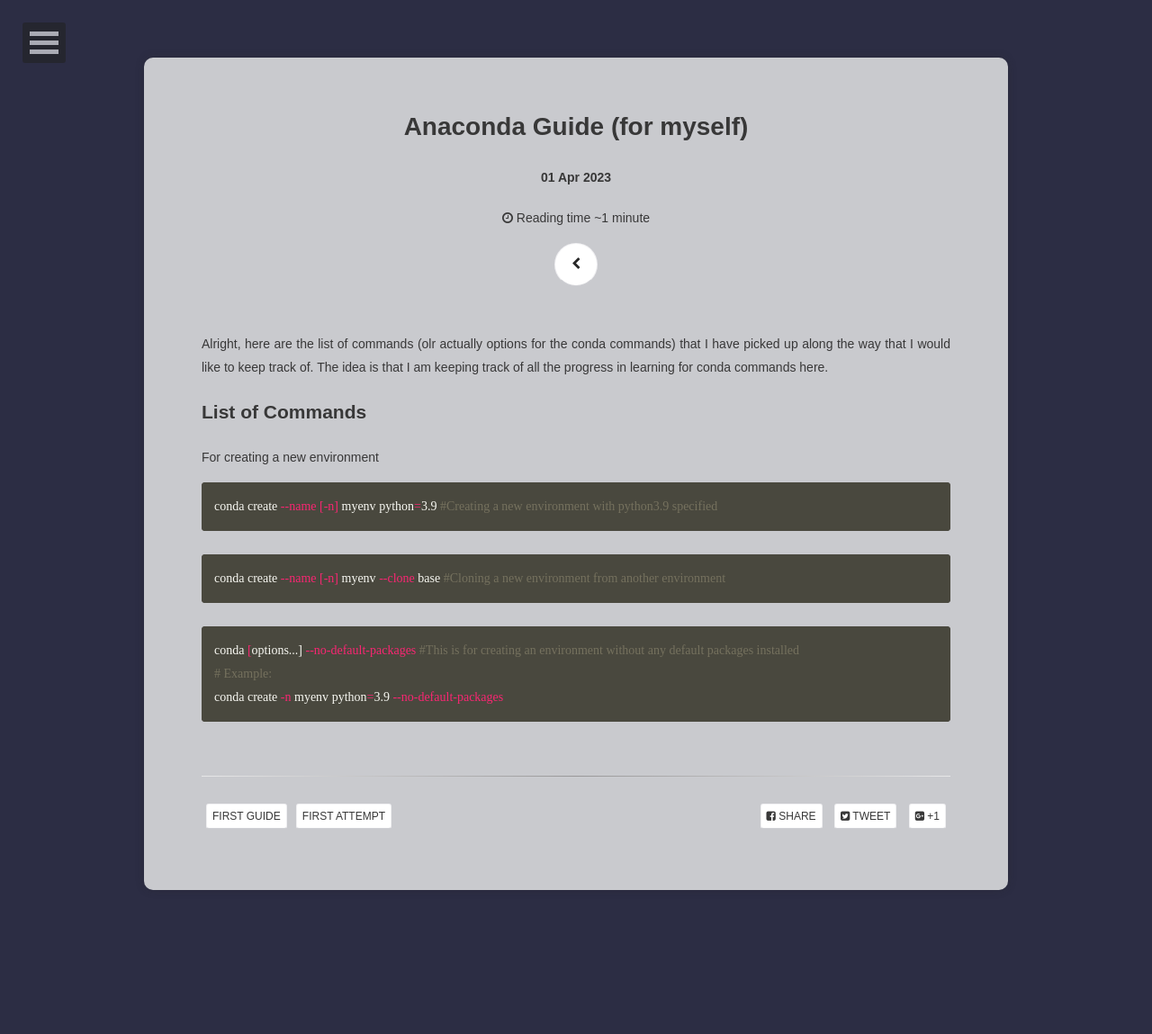
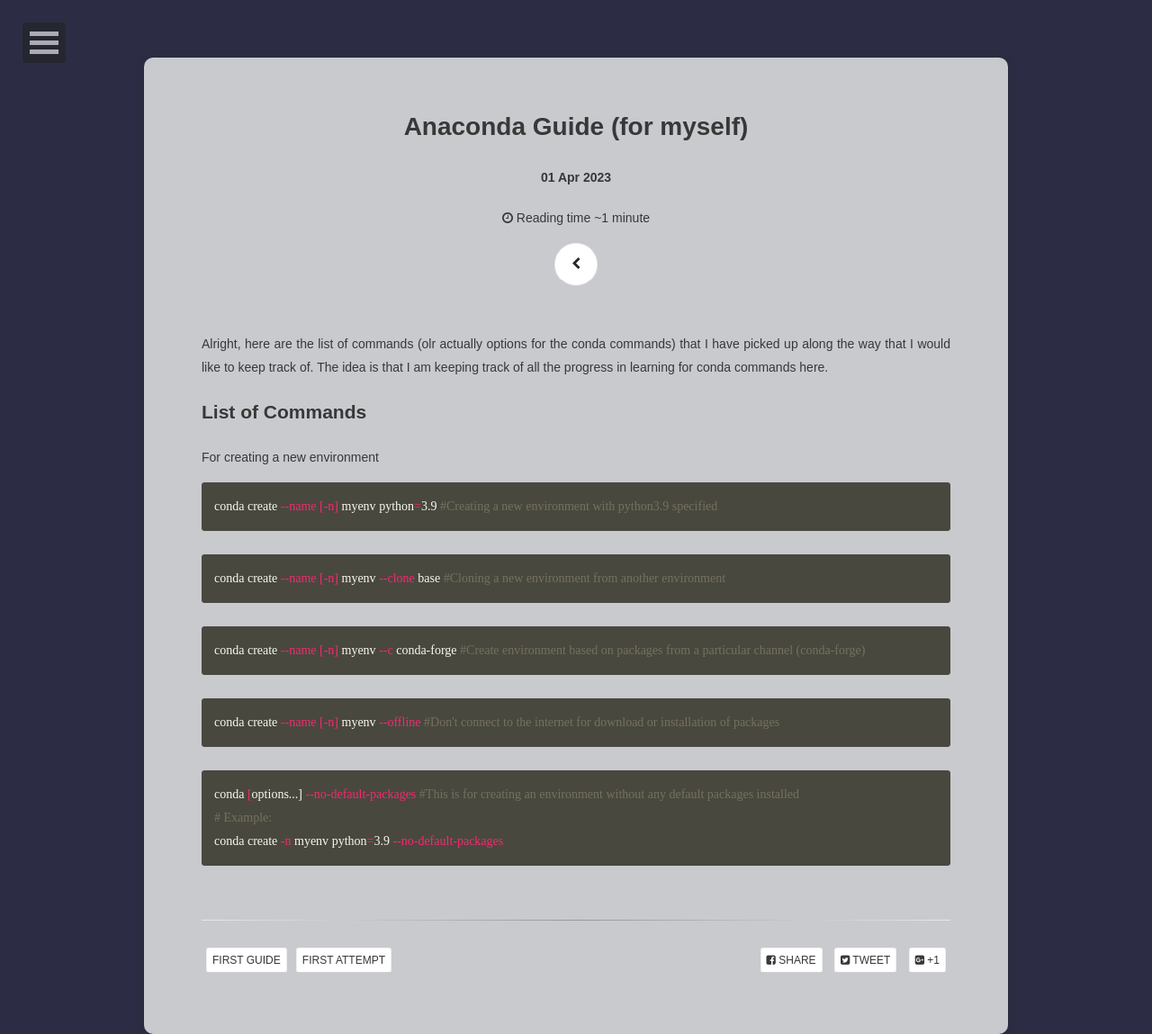
Before and after one commit to leezhiqiangleonard/leezhiqiangleonard.github.io, a Jekyll site: the page built from _posts/2023-04-01-Anaconda.md, in a window 1280 px wide. Shown: the whole page at 90% size. Built offline with Jekyll 4.4.1, drawn with Linux system fonts in a browser that asks for light colours; some web fonts are replaced; before the commit the page ends 989 px from its top, so only the background shows below that.

Commit message:
Update 2023-04-01-Anaconda.md
Included more options for environment creation

````diff
--- a/_posts/2023-04-01-Anaconda.md
+++ b/_posts/2023-04-01-Anaconda.md
@@ -19,6 +19,12 @@
 conda create --name [-n] myenv --clone base #Cloning a new environment from another environment
 ```
 ``` bash
+conda create --name [-n] myenv --c conda-forge #Create environment based on packages from a particular channel (conda-forge)
+```
+``` bash
+conda create --name [-n] myenv --offline #Don't connect to the internet for download or installation of packages
+```
+``` bash
 conda [options...] --no-default-packages #This is for creating an environment without any default packages installed
 # Example:
 conda create -n myenv python=3.9 --no-default-packages
````
